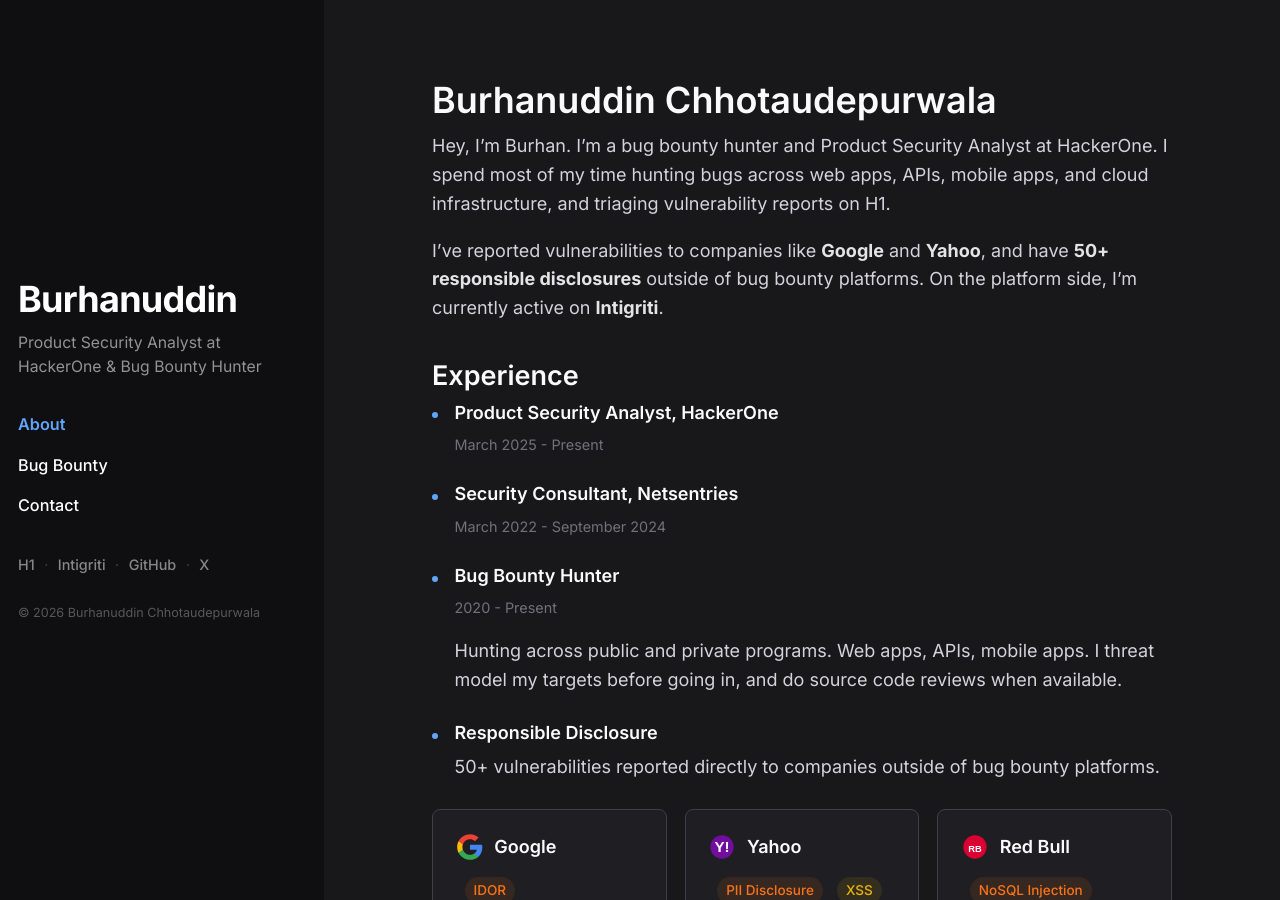
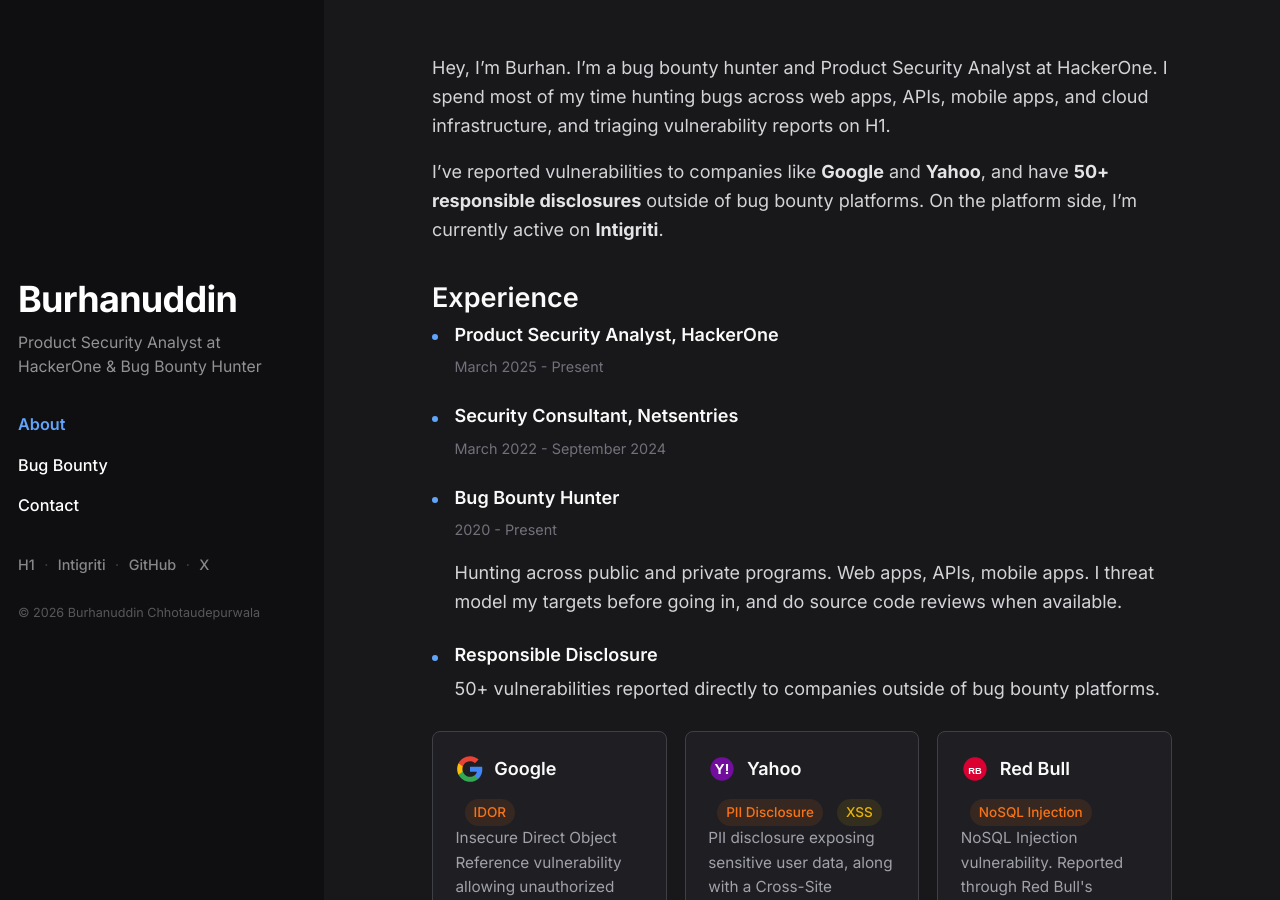
Before and after one commit to burhanxd/burhanxd.github.io, a Jekyll site: the page built from index.md, in a window 1280 px wide and 900 px high. Built offline with Jekyll 4.4.1, drawn with Linux system fonts in a browser that asks for light colours.

Commit message:
Remove full name headline, start with casual intro

```diff
--- a/index.md
+++ b/index.md
@@ -2,8 +2,6 @@
 layout: default
 title: About
 ---
-
-<h1>Burhanuddin Chhotaudepurwala</h1>
 
 Hey, I'm Burhan. I'm a bug bounty hunter and Product Security Analyst at HackerOne. I spend most of my time hunting bugs across web apps, APIs, mobile apps, and cloud infrastructure, and triaging vulnerability reports on H1.
 
```
